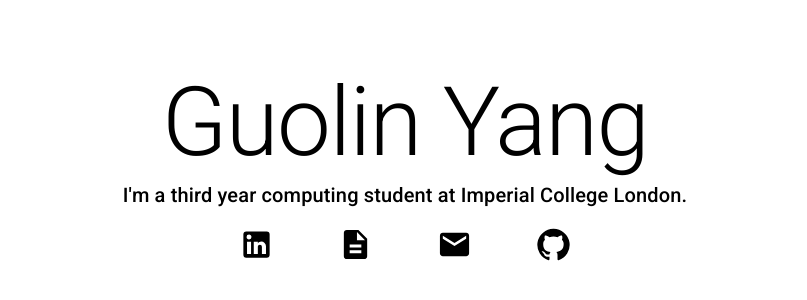
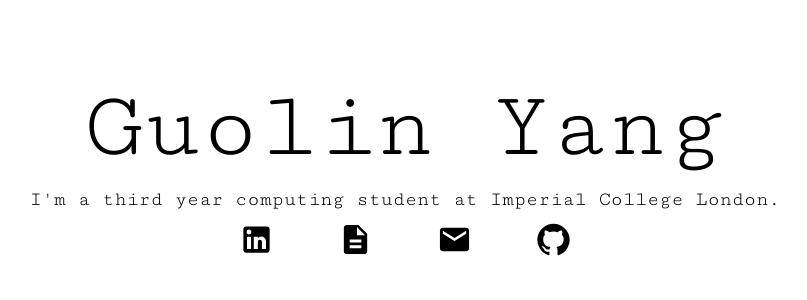
Before and after one commit to GuolinY/Portfolio, a Next.js app: page / in a window 1280 px wide. Shown: the part 234-534 px from the top of the page, without its empty margins (235-1042 px from the left). Built offline with nearby package versions, Linux system fonts and the light colour scheme.

Commit message:
Updated font of site

```diff
--- a/components/layout.jsx
+++ b/components/layout.jsx
@@ -11,7 +11,7 @@ export default function Layout({ title = "Guolin Yang", children }) {
         <link rel="icon" href="/favicon.ico" />
         <link
           rel="stylesheet"
-          href="https://fonts.googleapis.com/css?family=Roboto:300,400,500,700&display=swap"
+          href="https://fonts.googleapis.com/css2?family=Cutive+Mono&display=swap"
         />
       </Head>
 
--- a/package.json
+++ b/package.json
@@ -13,6 +13,7 @@
     "@emotion/styled": "^11.3.0",
     "@mui/icons-material": "^5.0.4",
     "@mui/material": "^5.0.4",
+    "@mui/styles": "^5.0.1",
     "next": "11.1.2",
     "react": "17.0.2",
     "react-dom": "17.0.2"
--- a/pages/_app.js
+++ b/pages/_app.js
@@ -1,7 +1,19 @@
-import '../styles/globals.css'
+import "../styles/globals.css";
+
+import { ThemeProvider, createTheme } from "@mui/material/styles";
+
+const theme = createTheme({
+  typography: {
+    fontFamily: ["Cutive Mono"].join(","),
+  },
+});
 
 function MyApp({ Component, pageProps }) {
-  return <Component {...pageProps} />
+  return (
+    <ThemeProvider theme={theme}>
+      <Component {...pageProps} />
+    </ThemeProvider>
+  );
 }
 
-export default MyApp
+export default MyApp;
--- a/pages/index.js
+++ b/pages/index.js
@@ -2,6 +2,7 @@ import { Grid, Slide, Typography } from "@mui/material";
 import Layout from "../components/layout";
 import styles from "../styles/Home.module.css";
 import Link from "next/link";
+import Head from "next/head";
 import LinkedInIcon from "@mui/icons-material/LinkedIn";
 import DescriptionIcon from "@mui/icons-material/Description";
 import EmailIcon from "@mui/icons-material/Email";
@@ -71,12 +72,18 @@ export default function Home() {
 
   return (
     <div style={{ overflow: "hidden" }}>
+      <Head>
+        <link
+          href="https://fonts.googleapis.com/css2?family=Noto+Serif+Display:wght@100&display=swap"
+          rel="stylesheet"
+        />
+      </Head>
       <Layout>
         <Slide direction="down" in={transitionName}>
           <Typography variant="h1">Guolin Yang</Typography>
         </Slide>
         <Slide direction="right" in={transitionIntro}>
-          <Typography variant="h6">
+          <Typography variant="h6" gutterBottom>
             I'm a third year computing student at{" "}
             <Link href="https://www.imperial.ac.uk/">
               <a>Imperial College London.</a>
@@ -84,11 +91,9 @@ export default function Home() {
           </Typography>
         </Slide>
 
-        <Box mt={2}>
-          <Slide direction="up" in={transitionLinks}>
-            {links}
-          </Slide>
-        </Box>
+        <Slide direction="up" in={transitionLinks}>
+          {links}
+        </Slide>
       </Layout>
     </div>
   );
```
Also changed, not shown: 1 other file (tests, documents, lock files or other folders).
